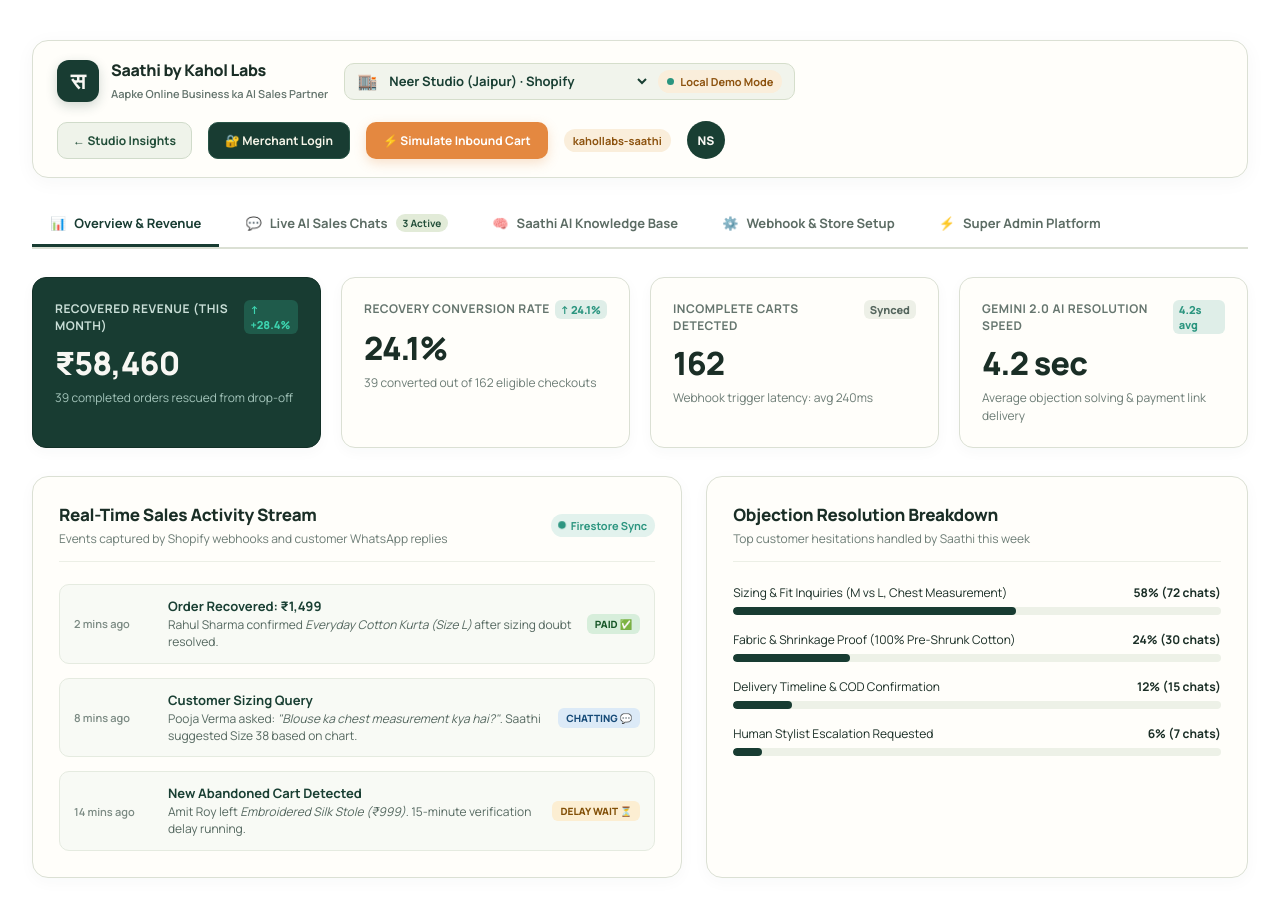
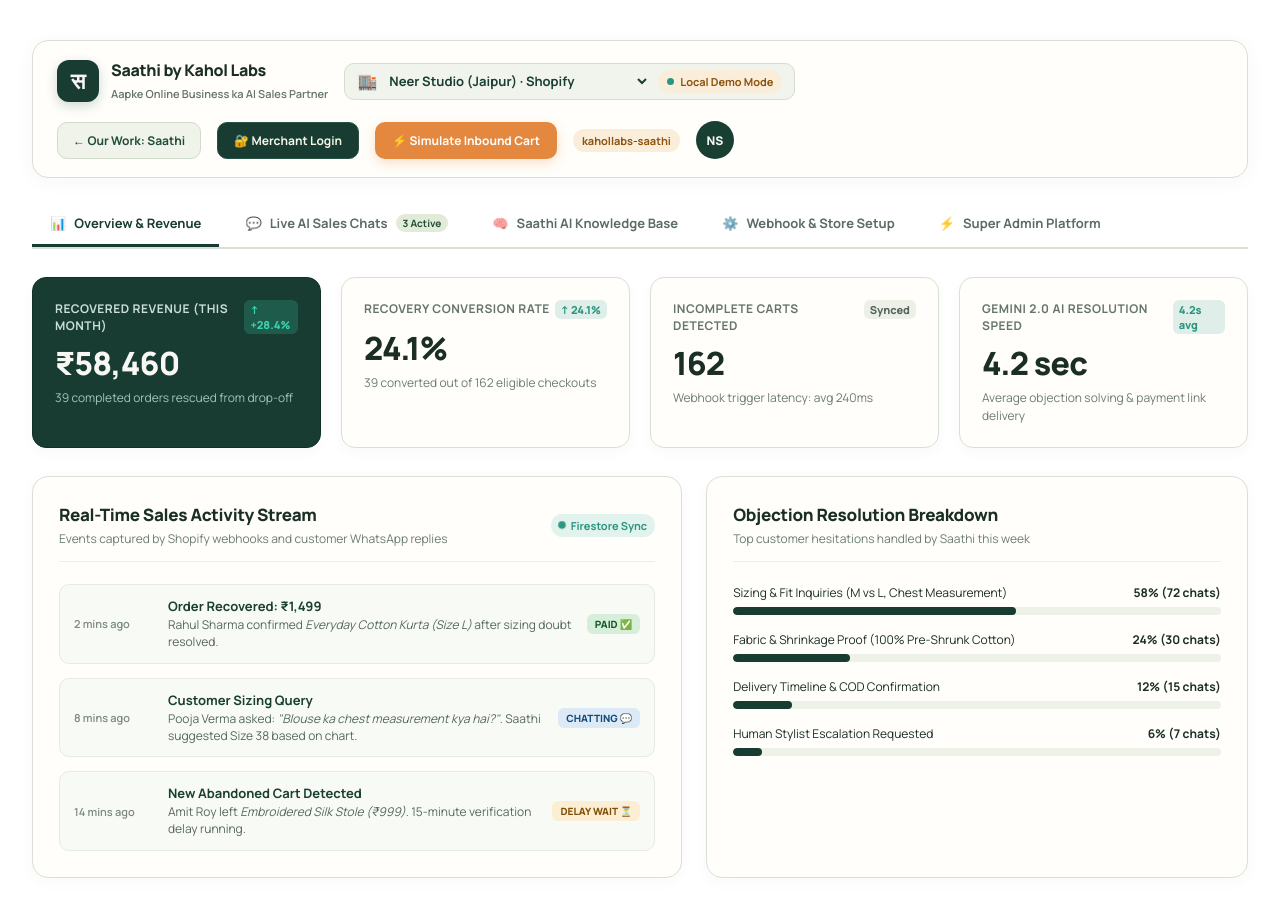
Before and after one commit to kahollabs/saathi-admin, a website with bundled scripts: page dashboard/index.html in a window 1280 px wide. Built offline with nearby package versions, Linux system fonts and the light colour scheme.

Commit message:
chore: update back link to /ourwork/kahol-saathi

```diff
--- a/dashboard/index.html
+++ b/dashboard/index.html
@@ -41,8 +41,8 @@
       </div>
 
       <div class="sdb-topbar-right">
-        <a href="https://kahol-labs-website.web.app/demos/kahol-saathi" class="sdb-btn sdb-btn-back" title="Return to Kahol Labs Insights & Case Study">
-          <span>← Studio Insights</span>
+        <a href="https://kahol-labs-website.web.app/ourwork/kahol-saathi" class="sdb-btn sdb-btn-back" title="Return to Kahol Labs Case Study">
+          <span>← Our Work: Saathi</span>
         </a>
         <button type="button" class="sdb-btn sdb-btn-login" id="sdb-login-btn">
           <span>🔐 Merchant Login</span>
```
